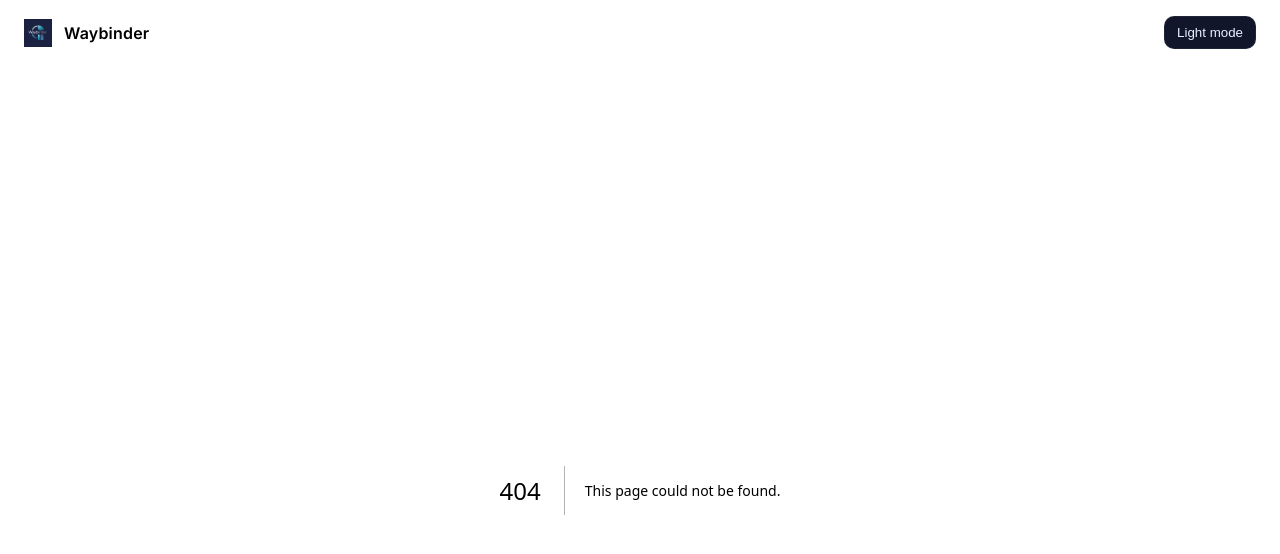
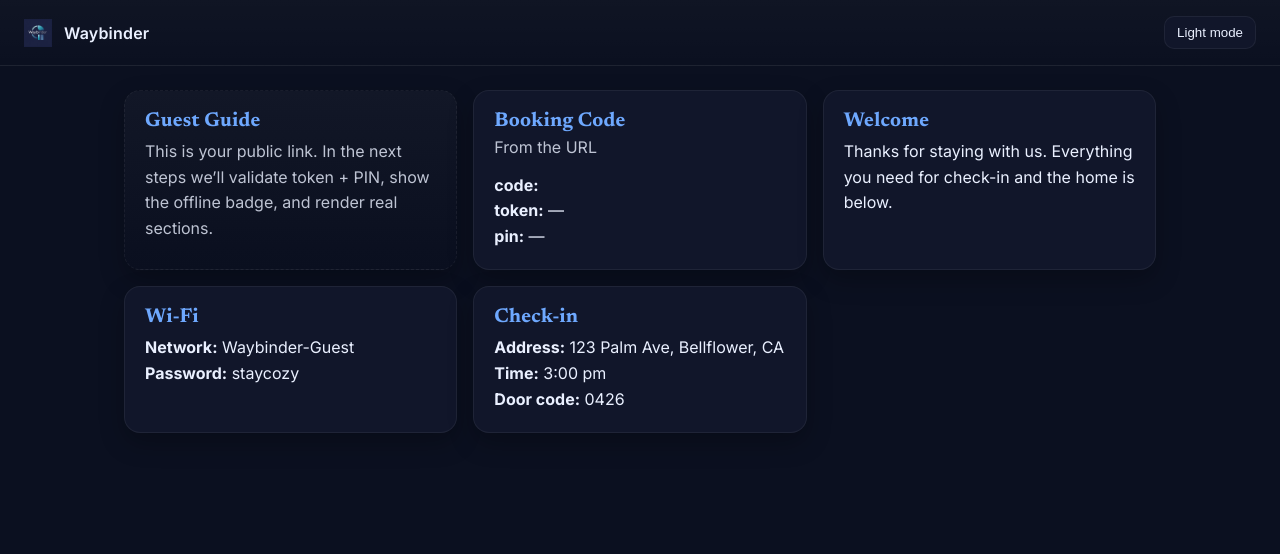
Before and after one commit to ferventdream11-netizen/waybinder-dashboard, a Next.js app: page /g/code in a window 1280 px wide. Before the commit this address had no page. Shown: the top 554 px of the page. Built offline with nearby package versions, Linux system fonts and the light colour scheme.

Commit message:
Create page.tsx

```diff
--- /dev/null
+++ b/app/g/code/page.tsx
@@ -0,0 +1,65 @@
+import SectionCard from "../../components/SectionCard";
+
+type Props = {
+  params: { code: string };
+  searchParams: Record<string, string | string[] | undefined>;
+};
+
+/**
+ * Public guide route
+ * URL shape: /g/ABCDE?token=xyz&pin=1234
+ * For now this just reads the URL and renders polished cards.
+ * Next steps: wire Supabase + real content by code/token.
+ */
+export default function GuidePage({ params, searchParams }: Props) {
+  const { code } = params;
+  const token = typeof searchParams.token === "string" ? searchParams.token : "";
+  const pin = typeof searchParams.pin === "string" ? searchParams.pin : "";
+
+  return (
+    <div
+      style={{
+        display: "grid",
+        gridTemplateColumns: "repeat(auto-fill, minmax(280px, 1fr))",
+        gap: 16,
+      }}
+    >
+      {/* Status banner placeholder */}
+      <section
+        className="card"
+        style={{
+          borderStyle: "dashed",
+          background:
+            "linear-gradient(180deg, rgba(255,255,255,0.03), rgba(0,0,0,0.02))",
+        }}
+      >
+        <h2>Guest Guide</h2>
+        <p style={{ opacity: 0.8 }}>
+          This is your public link. In the next steps we’ll validate token + PIN,
+          show the offline badge, and render real sections.
+        </p>
+      </section>
+
+      <SectionCard title="Booking Code" subtitle="From the URL">
+        <p><strong>code:</strong> {code}</p>
+        <p><strong>token:</strong> {token || "—"}</p>
+        <p><strong>pin:</strong> {pin || "—"}</p>
+      </SectionCard>
+
+      <SectionCard title="Welcome">
+        <p>Thanks for staying with us. Everything you need for check-in and the home is below.</p>
+      </SectionCard>
+
+      <SectionCard title="Wi-Fi">
+        <p><strong>Network:</strong> Waybinder-Guest</p>
+        <p><strong>Password:</strong> staycozy</p>
+      </SectionCard>
+
+      <SectionCard title="Check-in">
+        <p><strong>Address:</strong> 123 Palm Ave, Bellflower, CA</p>
+        <p><strong>Time:</strong> 3:00 pm</p>
+        <p><strong>Door code:</strong> 0426</p>
+      </SectionCard>
+    </div>
+  );
+}
```
